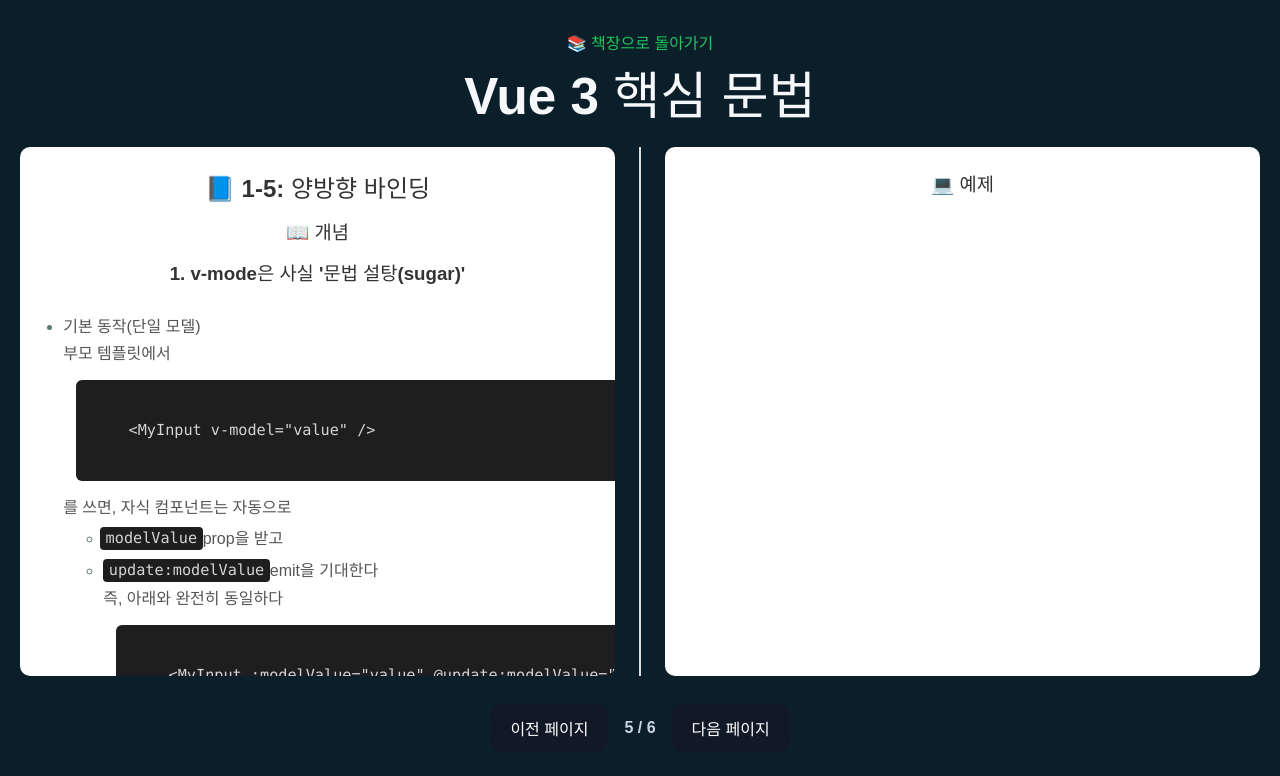
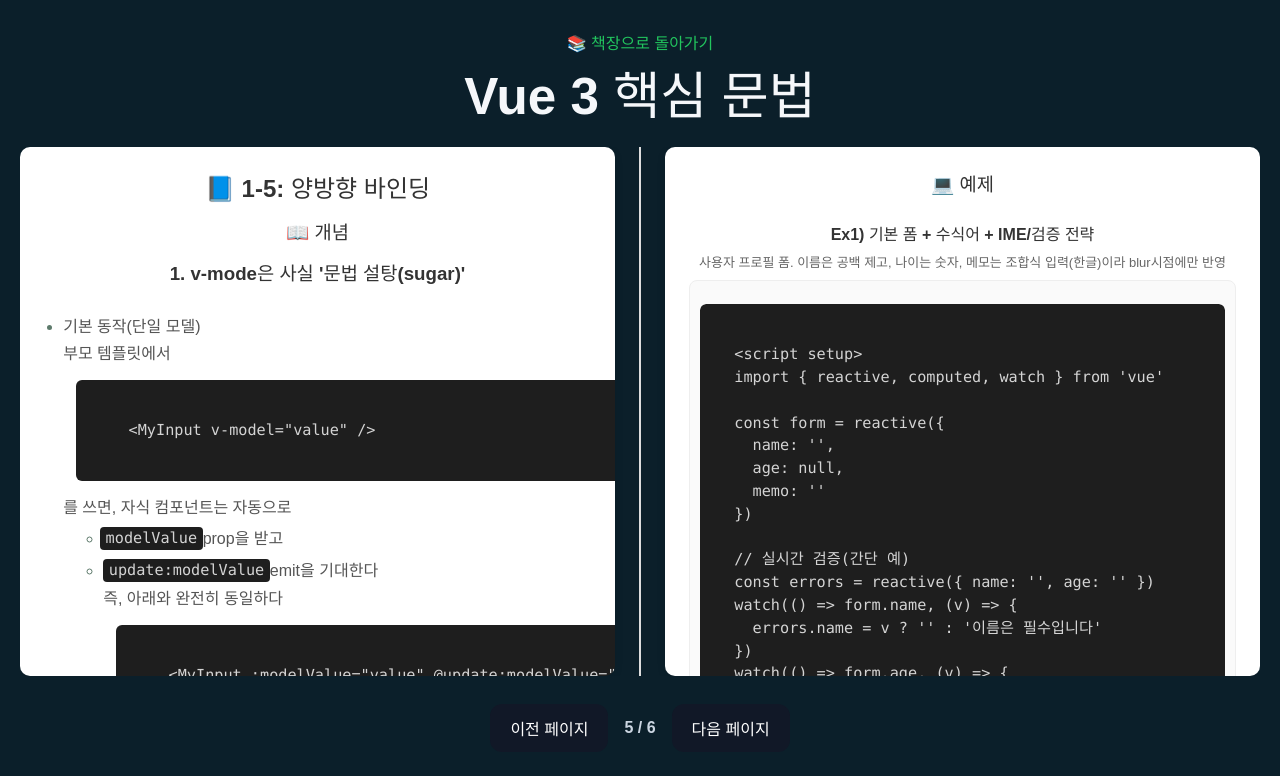
Before and after one commit to hgkim1598/myVueBookshelf, a Vue app: page /chapter-1/page/5 in a window 1280 px wide. Shown: the top 776 px of the page. Built offline with nearby package versions, Linux system fonts and the light colour scheme.

Commit message:
FEAT 1-5 예제 추가
- 여러개의 컴포넌트가 필요한 경우는 추후 방법 고민해볼 예정

```diff
--- a/src/pages/chapters/chapter-1/Page5.vue
+++ b/src/pages/chapters/chapter-1/Page5.vue
@@ -1,6 +1,32 @@
 <script setup>
 import ContentPage from '@/pages/ContentPage.vue'
 import ExamplePair from '@/components/ExamplePair.vue'
+
+
+/** 예제 1번 */
+import { reactive, computed, watch } from 'vue'
+
+const form = reactive({
+  name: '',
+  age: null,       // 숫자 또는 null
+  memo: ''
+})
+// 실시간 검증(간단 예)
+const errors = reactive({ name: '', age: '' })
+watch(() => form.name, (v) => {
+  errors.name = v ? '' : '이름은 필수입니다.'
+})
+watch(() => form.age, (v) => {
+  errors.age = (v === null || Number.isNaN(v)) ? '나이는 숫자여야 합니다.' : ''
+})
+// 서버 전송용 페이로드(트림된 이름, 숫자 age, 빈 메모 허용)
+const payload = computed(() => ({
+  name: form.name,
+  age: form.age,         // null 허용. 서버 스키마에 맞춰 처리
+  memo: form.memo
+}))
+
+
 
 </script>
 <template>
@@ -162,6 +188,218 @@
           <li>프로젝트 전반에 동일한 트림/넘버 정책을 적용하려면 컴포넌트 내부에서 일관 처리해야한다</li>
         </ul>
       </div>
+
+      <h3>4. v-model과 이벤트(@input/@change) 함께 쓰기 주의</h3>
+      <div class="list-center">
+        <ul class="list--hang">
+          <li>
+            <pre v-pre><code>
+  &lt;input v-model="x" @input="doSomething"&gt;
+            </code></pre>를 동시에 쓰면 동일 이벤트 흐름에서 두 번 반응하거나 업데이트 순서가 꼬이는 문제 발생
+          </li>
+          <li>
+            대안:
+            <ul>
+              <li>
+                값 변경 후 로직이 필요하면 watch를 사용
+                <div class="hang-line">
+                  <code>watch(x, (val, old) => { /** 사이드 이펙트 */ })</code>
+                </div>
+              </li>
+              <li>
+                커스텀 컴포넌트에서는 <code>@update:modelValue="..."</code>를 구독
+                <div class="hang-line">
+                  <pre v-pre><code>
+  &lt;MyInput v-model="x" @update:modelValue="log($event)" /&gt;
+                  </code></pre>
+                </div>
+              </li>
+            </ul>
+          </li>
+        </ul>
+      </div>
+      <div class="practical-tip">
+        <span class="practical-tip__title">☝🏻 실무 포인트</span>
+        <ul>
+          <li>폼 입력에서 API 호출/검증/정규화 같은 사이드 이펙트는 watch + 디바운스가 안전하다</li>
+          <li>원시 <code>&lt;input&gt;</code>에선 <code>@input</code>보다 <code>@change</code>(확정 시점)sk <code>.lazy</code>가 안정적일 때가 많다</li>
+        </ul>
+      </div>
+
+
+      <h3>5. 스토어/중첩 객체와 v-model 연결: computed get/set</h3>
+      <div class="list-center">
+        <ul class="list--hang">
+          <li>
+            v-model의 대상이 단순 변수일 필요는 없다. <code>computed</code>의 getter/setter로 중첩값/스토어값을 자연스럽게 연결한다
+            <div class="hang-line">
+              <pre v-pre><code>
+    const form = reactie({ filters: { min: 0, max: 100 } })
+    const minPrice = computed({
+      get: () => form.filters.min
+      set: v => form.filters.min = v ?? 0
+    })
+              </code></pre>
+            </div>
+          </li>
+          <li>이렇게 만든 <code>minPrice</code>를 v-model에 바로 바인딩하면 양방향으로 동작한다</li>
+        </ul>
+      </div>
+      <div class="practical-tip">
+        <span class="practical-tip__title">☝🏻 실무 포인트</span>
+        <ul>
+          <li>URL 쿼리 동기화, Pinia 상태, 서버 그리드 필터 등과 바인딩 경계를 깔끔히 유지할 수 있는 베스트 패턴이다</li>
+        </ul>
+      </div>
+
+      <h3>6. 체크박스/라디오/멀티셀렉트 실무 팁</h3>
+      <div class="list-center">
+        <ul class="list--hang">
+          <li>체크박스 그룹: <code>v-model</code> 타깃이 배열이면 선택/해제가 자동으로 푸시/제거된다</li>
+          <li>라디오: 단일값 선택. 문자열 변환 주의(<code>.number</code>로 숫자화 가능)</li>
+          <li><code>&lt;select multiple&gt;</code>: 배열 바인딩. 서버 전송시 ID 리스트로 변환하는 헬퍼를 둔다</li>
+        </ul>
+      </div>
+
+      <h3>7. v-model 말고 다른 방법 (대안들)</h3>
+      <div class="list-center">
+        <ol class="list--hang list--hang-ol">
+          <li>
+            명시적 props + emits (v-model의 풀폼)
+            <ul>
+              <li>부모: <code>:modelValue="x" @update:modelValue="x = $event"</code></li>
+              <li>자식: <code>props.modelValue</code>읽고 <code>emit('update:modelVaue', v)</code>로 갱신</li>
+              <li>장점: 흐름이 더 명확, 리팩토링/디버깅이 쉽다</li>
+            </ul>
+          </li>
+          <li>
+            값/이벤트 분리(<code>:value</code> + <code>@input</code> 또는 <code>@change</code>)
+            <ul>
+              <li>원시 입력 제어처럼 다룰 때</li>
+              <li>단, 실무에서는 v-model이 더 일관적이고 팀 합의가 잘 된다</li>
+            </ul>
+          </li>
+          <li>
+            computed get/set로 수동 브라우징
+            <ul>
+              <li>스토어/쿼리스트링/다른 데이터 소스와 중간 계층을 둔다</li>
+            </ul>
+          </li>
+          <li>
+            디바운스/쓰로틀 래퍼 컴포넌트
+            <ul>v-model 대신 <code>:value</code> + <code>@update</code> 확정값만 올려보내기</ul>
+          </li>
+        </ol>
+      </div>
+
+      <div class="practical-tip">
+        <span class="practical-tip__title">📌 정리</span>
+        v-model을 쓰지 말자가 아니라, 상황에 맞춰
+        <ul>
+          <li>명확성(풀폼)</li>
+          <li>입력 제어 세밀함(<code>:value</code> + 이벤트)</li>
+          <li>경계 레이어(computed)를 선택하는 것이 핵심</li>
+        </ul>
+      </div>
+    </template>
+
+    <template #code>
+      <ExamplePair
+        title="Ex1) 기본 폼 + 수식어 + IME/검증 전략"
+        note="사용자 프로필 폼. 이름은 공백 제고, 나이는 숫자, 메모는 조합식 입력(한글)이라 blur시점에만 반영"
+      >
+      <template #code>
+        <pre v-pre><code>
+  &lt;script setup&gt;
+  import { reactive, computed, watch } from 'vue'
+
+  const form = reactive({
+    name: '',
+    age: null,
+    memo: ''
+  })
+
+  // 실시간 검증(간단 예)
+  const errors = reactive({ name: '', age: '' })
+  watch(() =&gt; form.name, (v) =&gt; {
+    errors.name = v ? '' : '이름은 필수입니다'
+  })
+  watch(() =&gt; form.age, (v) =&gt; {
+    errors.age = (v === null || Number.isNaN(v)) ? '나이는 숫자여야 합니다' : ''
+  })
+
+  const payload = computed(() =&gt; ({
+    name: form.name,
+    age: form.age,
+    memo: form.memeo,
+  }))
+  &lt;/script&gt;
+
+  &lt;template&gt;
+    &lt;form @submit.prevent="$emit('submit', payload)"&gt;
+      &lt;label&gt;
+        이름
+        &lt;input v-model.trim="form.name" placeholder="홍길동" /&gt;
+        &lt;small v-if="errors.name"&gt;{{ errors.name }}&lt;/small&gt;
+      &lt;/label&gt;
+
+      &lt;label&gt;
+        나이
+        &lt;input type="number" v-model.number="form.age" min="0" /&gt;
+        &lt;small v-if="errors.age"&gt;{{ errors.age }}&lt;/small&gt;
+      &lt;/label&gt;
+
+      &lt;label&gt;
+        메모
+        &lt;textarea v-model.lazy="form.memo" placeholder="자유롭게 작성해주세요"&gt; &lt;/textarea&gt;
+      &lt;/label&gt;
+
+      &lt;button type="submit"&gt;저장&lt;/button&gt;
+    &lt;/form&gt;
+  &lt;/template&gt;
+        </code></pre>
+      </template>
+
+      <template #result>
+        <form @submit.prevent="$emit('submit', payload)">
+          <label>
+            이름
+            <!-- 공백 제거 -->
+            <input v-model.trim="form.name" placeholder="홍길동" />
+            <small v-if="errors.name">{{ errors.name }}</small>
+          </label>
+
+          <label>
+            나이
+            <!-- 숫자 변환 (빈값은 null) -->
+            <input type="number" v-model.number="form.age" min="0" />
+            <small v-if="errors.age">{{ errors.age }}</small>
+          </label>
+
+          <label>
+            메모
+            <!-- 조합 입력 안정화: blur/enter에서만 반영 -->
+            <textarea v-model.lazy="form.memo" placeholder="자유롭게 적어주세요"></textarea>
+          </label>
+
+          <button type="submit">저장</button>
+        </form>
+      </template>
+      </ExamplePair>
+
+      <ExamplePair
+        title="커스텀 입력(디바운스) + defineModel + 수식어 대응"
+        note="검색창에서 타이핑할 때 마다 API를 치지 않고, 300ms 디바운스 후 부모에 값을 반영. 부모는 v-model.trim도 사용"
+      >
+      <template #code>
+        <pre v-pre><code>
+          컴포넌트 여러개라 보여주기 어려운 구조... 추후 추가 고려
+        </code></pre>
+      </template>
+
+
+
+    </ExamplePair>
     </template>
   </ContentPage>
 
```
